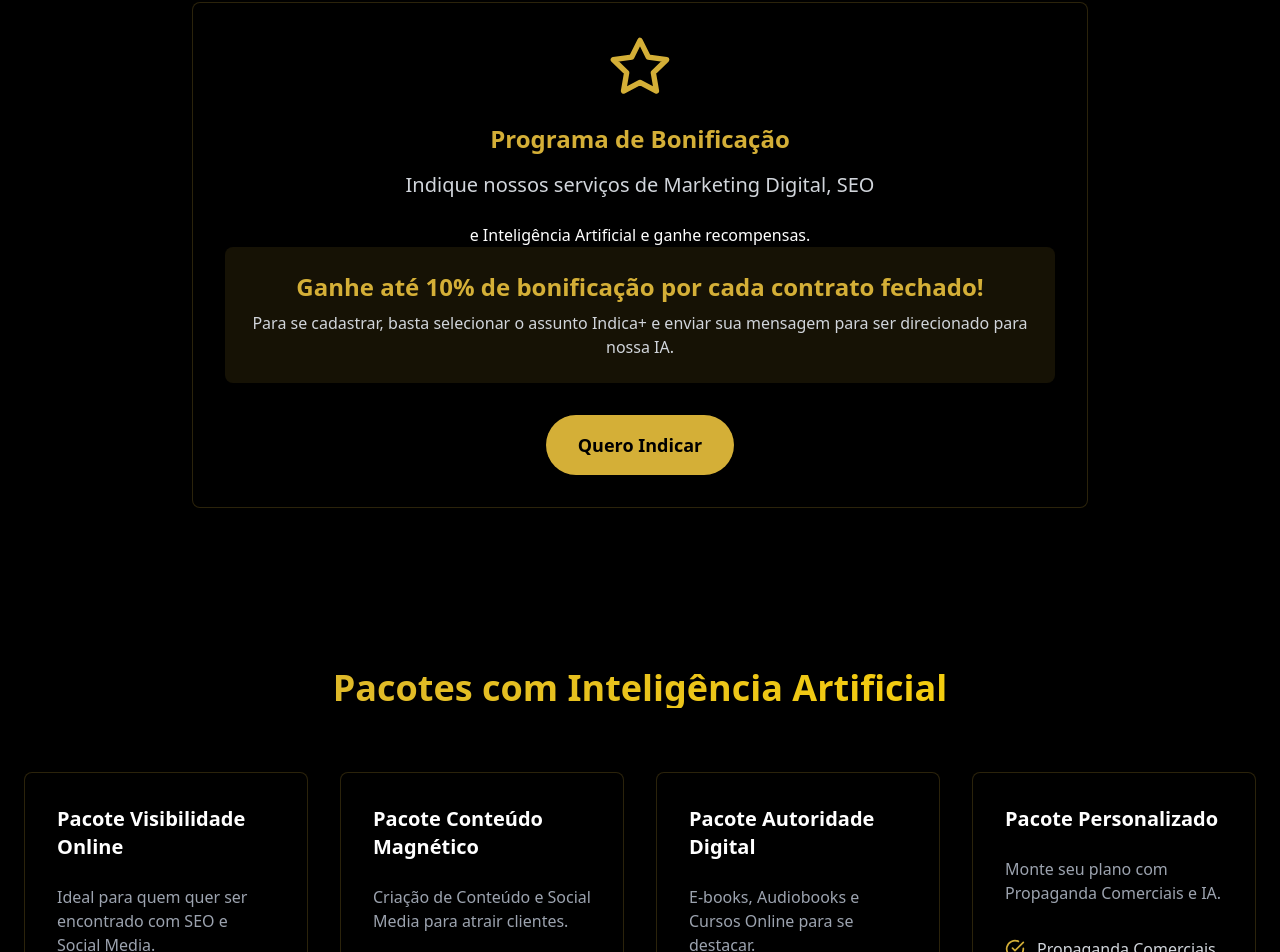
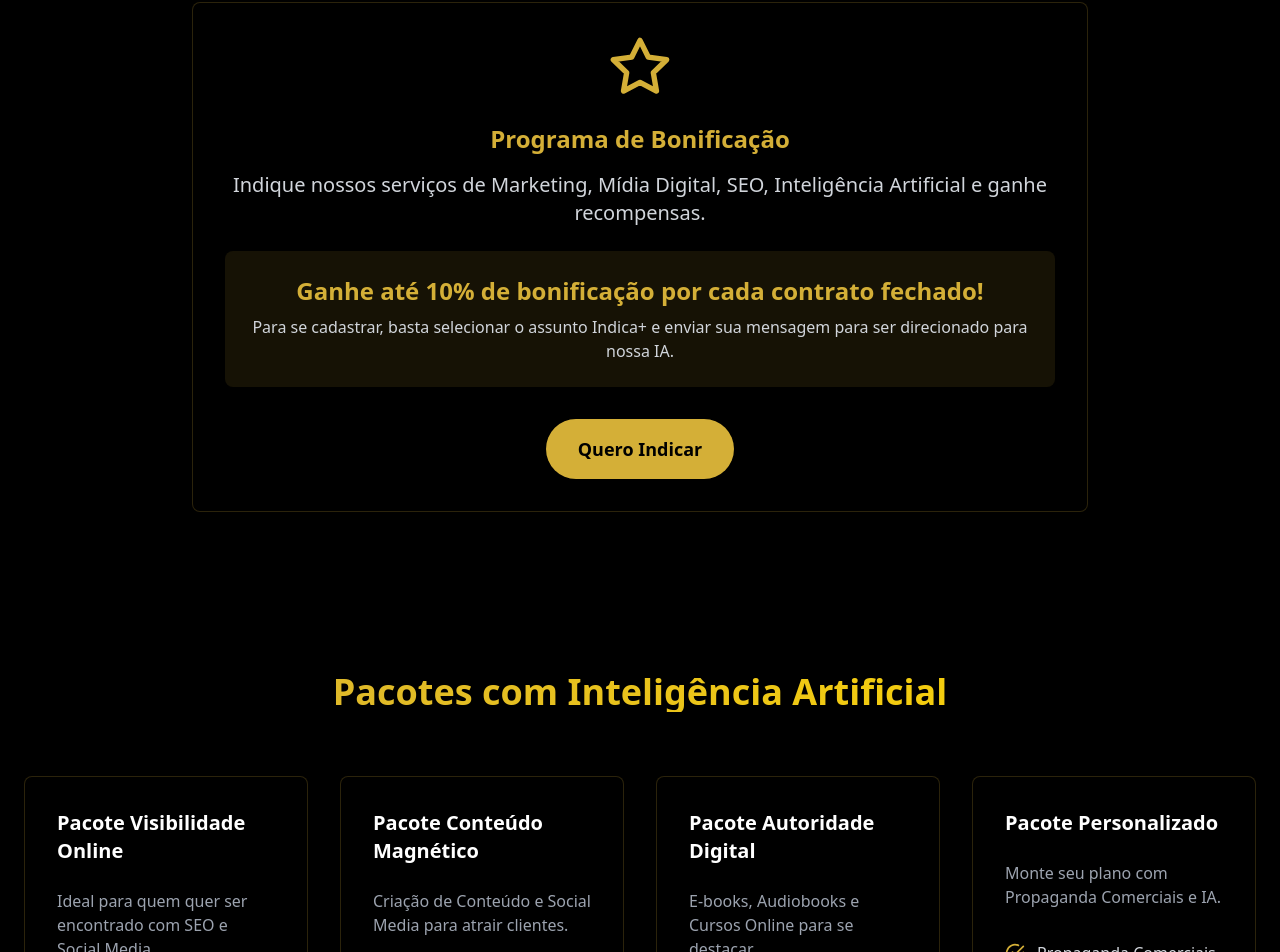
Before and after one commit to Andchiesa/lif3-site, a React (Vite) app: page / in a window 1280 px wide. Shown: the part 1706-2658 px from the top of the page. Built offline with nearby package versions, Linux system fonts and the light colour scheme.

Commit message:
Update App.tsx

```diff
--- a/src/App.tsx
+++ b/src/App.tsx
@@ -354,9 +354,7 @@ function App() {
                 Programa de Bonificação
               </h3>
               <p className={`text-xl ${theme.textSecondary} mb-6`}>
-                Indique nossos serviços de Marketing Digital, SEO
-                </p>
-              <p>e Inteligência Artificial e ganhe recompensas.
+                Indique nossos serviços de Marketing, Mídia Digital, SEO, Inteligência Artificial e ganhe recompensas.
               </p>
               <div className="bg-[#D4AF37]/10 p-6 rounded-lg mb-8">
                 <p className="text-2xl font-bold text-[#D4AF37]">
```
